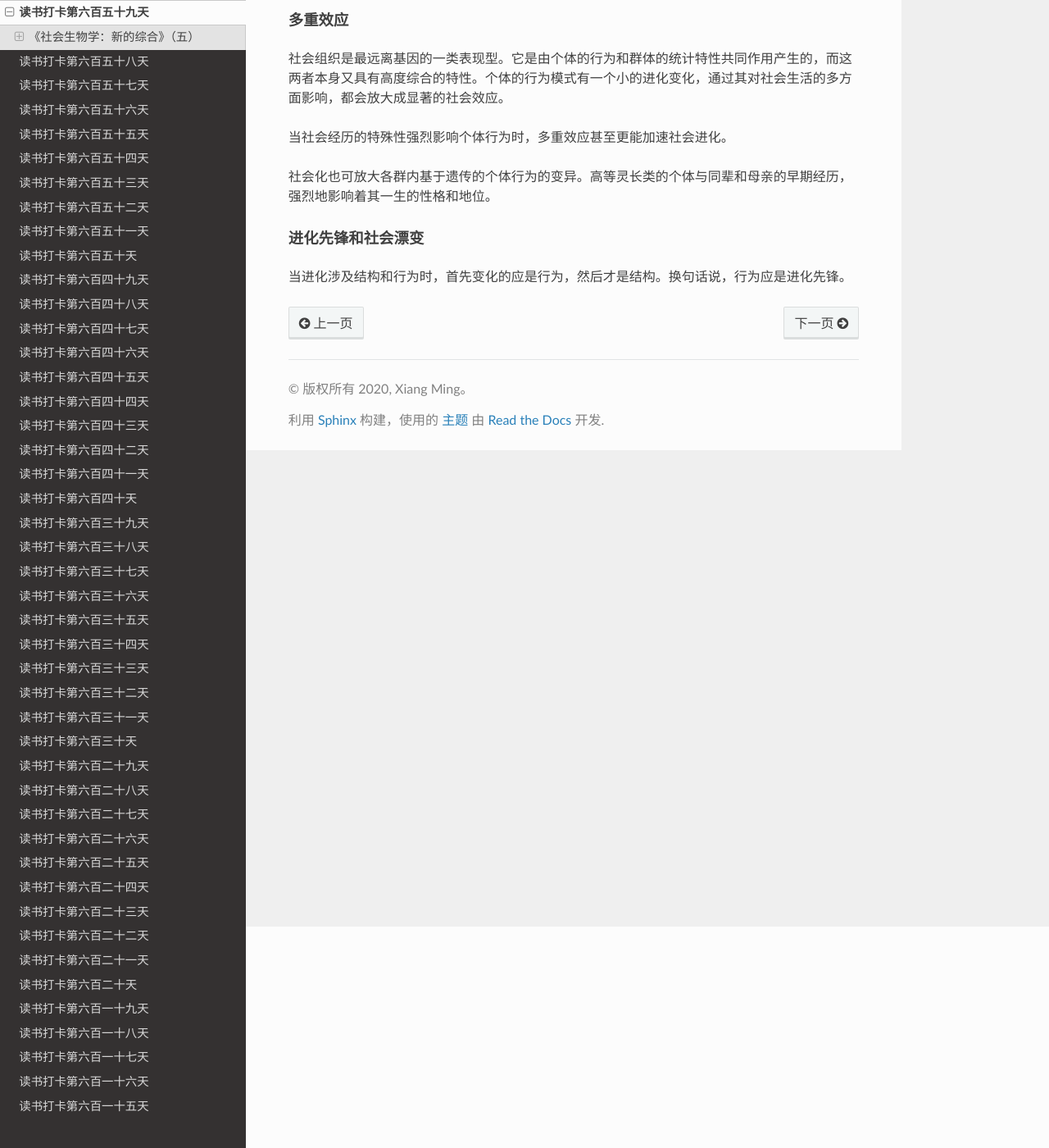
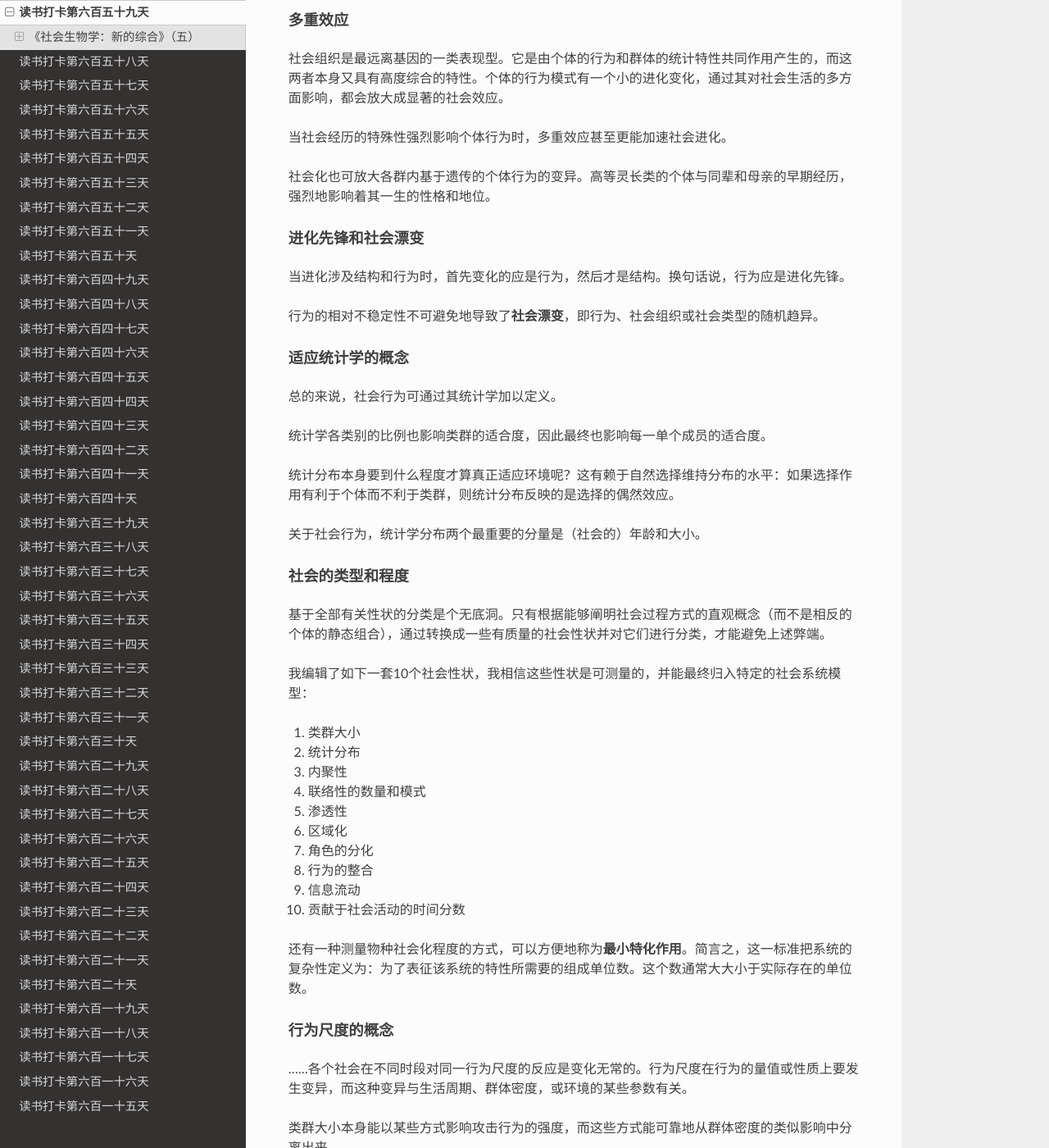
Before and after one commit to xiangming1975/reading, a Sphinx documentation site: the page built from source/2022-10-26.md, in a window 1280 px wide and 1400 px high, scrolled down 270 px. Shown: the whole window at 82% size. Built offline with Sphinx 7.4.7 and the Read the Docs theme 2.0.0, drawn with Linux system fonts in a browser that asks for light colours; some of the changed text lies outside the part shown.

Commit message:
自动提交时间: 2022-10-26T23:14:41,476051381+08:00

```diff
--- a/source/2022-10-26.md
+++ b/source/2022-10-26.md
@@ -12,3 +12,49 @@
 #### 进化先锋和社会漂变
 
 当进化涉及结构和行为时，首先变化的应是行为，然后才是结构。换句话说，行为应是进化先锋。
+
+行为的相对不稳定性不可避免地导致了**社会漂变**，即行为、社会组织或社会类型的随机趋异。
+
+#### 适应统计学的概念
+
+总的来说，社会行为可通过其统计学加以定义。
+
+统计学各类别的比例也影响类群的适合度，因此最终也影响每一单个成员的适合度。
+
+统计分布本身要到什么程度才算真正适应环境呢？这有赖于自然选择维持分布的水平：如果选择作用有利于个体而不利于类群，则统计分布反映的是选择的偶然效应。
+
+关于社会行为，统计学分布两个最重要的分量是（社会的）年龄和大小。
+
+#### 社会的类型和程度
+
+基于全部有关性状的分类是个无底洞。只有根据能够阐明社会过程方式的直观概念（而不是相反的个体的静态组合），通过转换成一些有质量的社会性状并对它们进行分类，才能避免上述弊端。
+
+我编辑了如下一套10个社会性状，我相信这些性状是可测量的，并能最终归入特定的社会系统模型：
+1. 类群大小
+2. 统计分布
+3. 内聚性
+4. 联络性的数量和模式
+5. 渗透性
+6. 区域化
+7. 角色的分化
+8. 行为的整合
+9. 信息流动
+10. 贡献于社会活动的时间分数
+
+还有一种测量物种社会化程度的方式，可以方便地称为**最小特化作用**。简言之，这一标准把系统的复杂性定义为：为了表征该系统的特性所需要的组成单位数。这个数通常大大小于实际存在的单位数。
+
+#### 行为尺度的概念
+
+……各个社会在不同时段对同一行为尺度的反应是变化无常的。行为尺度在行为的量值或性质上要发生变异，而这种变异与生活周期、群体密度，或环境的某些参数有关。
+
+类群大小本身能以某些方式影响攻击行为的强度，而这些方式能可靠地从群体密度的类似影响中分离出来。
+
+不同的社会反应明显地依赖于生境的本质。
+
+食物的可利用性和质量也可使类群沿着行为尺度移动。
+
+甚至环境中食物分布的方式也能引起社会行为的强烈变异。
+
+社会行为的许多形式是插曲式或偶发式的，……
+
+进化容易使社会行为程序化，甚至可以根据每日节律把这些行为从一个状态转换到另一个状态。
```
